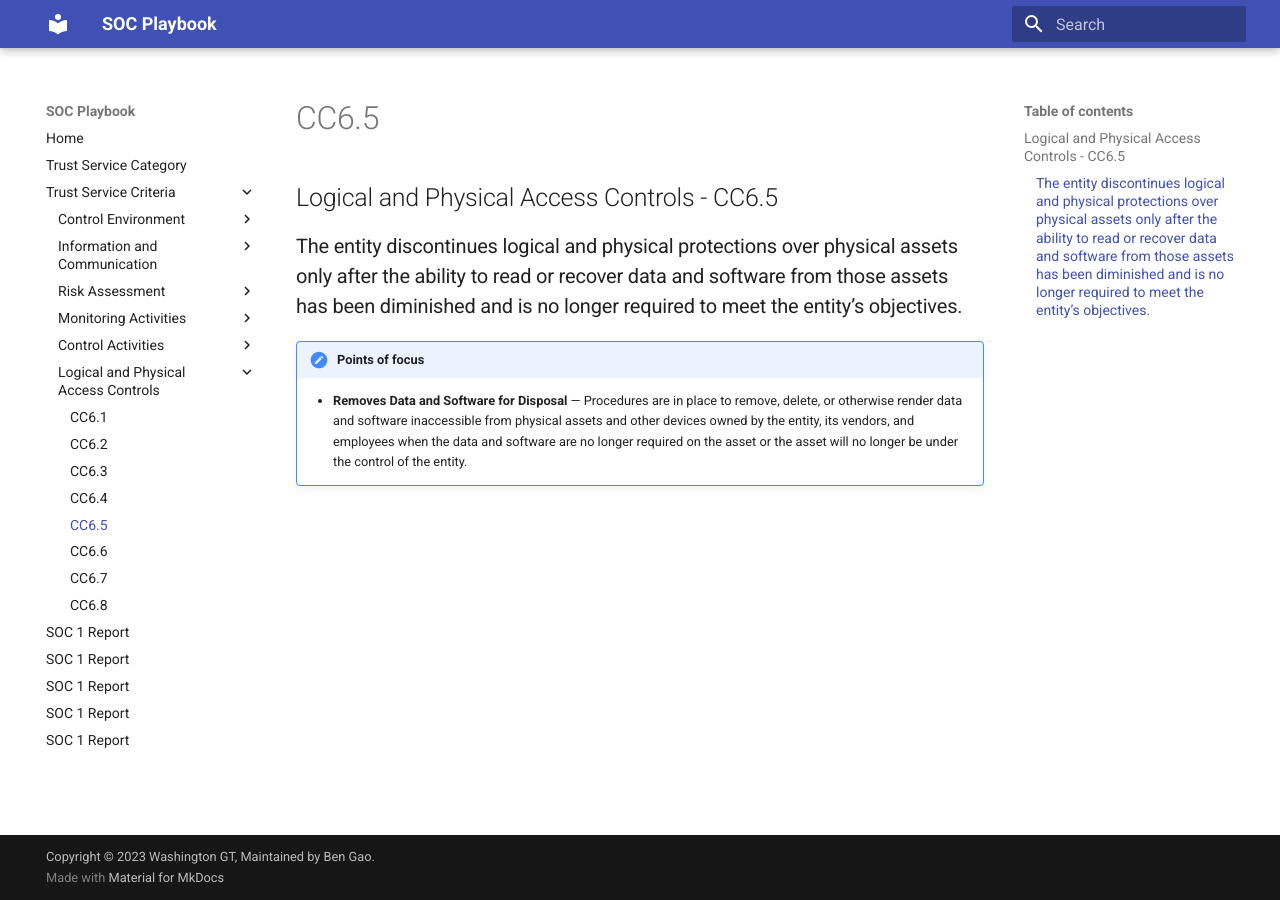
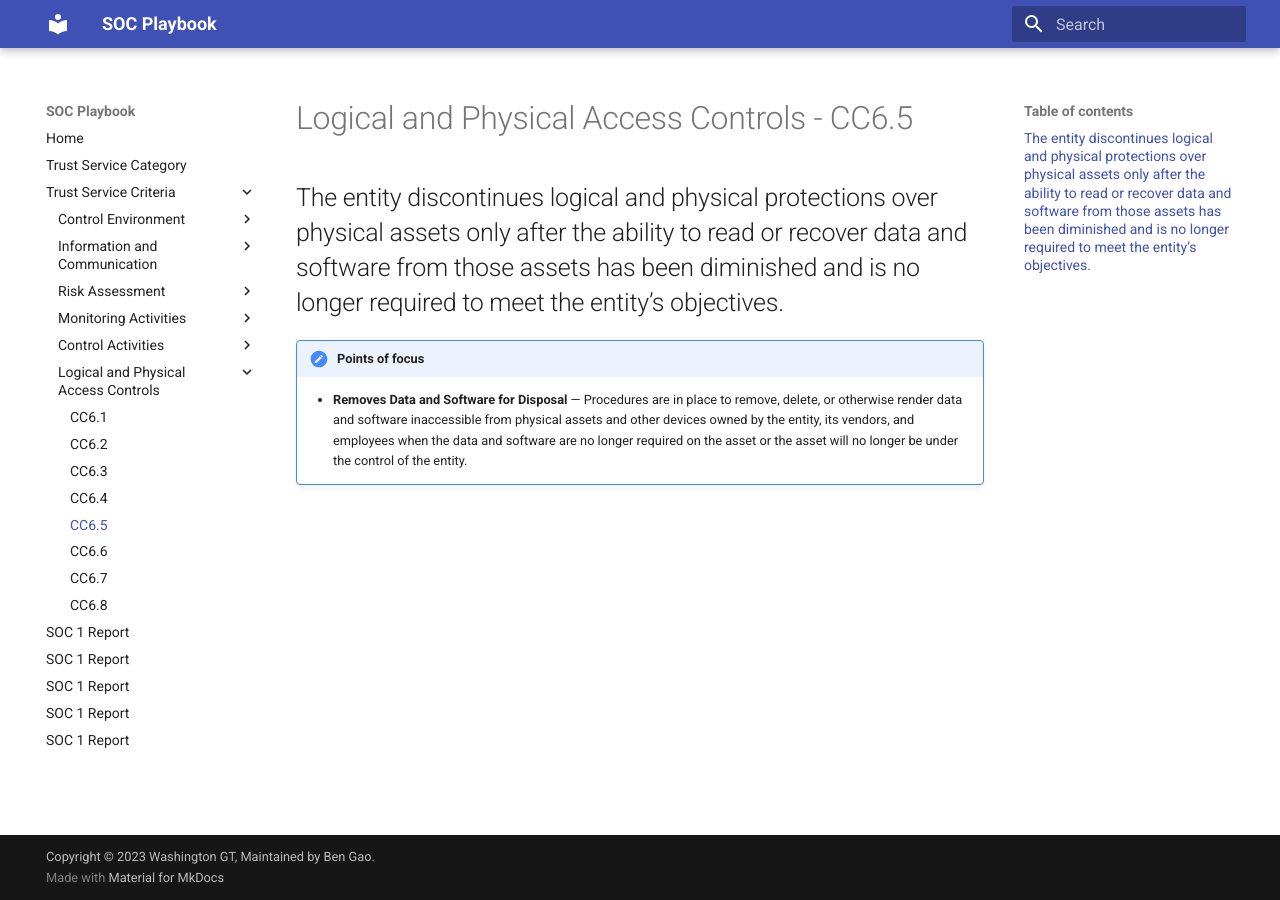
Before and after one commit to WashingtonGT/soc-playbook, an MkDocs documentation site: the page built from docs/tsc/cc6-5.md, in a window 1280 px wide. Built offline with MkDocs 1.6.1 and Material for MkDocs 9.7.7, drawn with Linux system fonts in a browser that asks for light colours.

Commit message:
Update cc6-5.md

```diff
--- a/docs/tsc/cc6-5.md
+++ b/docs/tsc/cc6-5.md
@@ -1,6 +1,6 @@
-## Logical and Physical Access Controls - CC6.5
+# Logical and Physical Access Controls - CC6.5
 
-### The entity discontinues logical and physical protections over physical assets only after the ability to read or recover data and software from those assets has been diminished and is no longer required to meet the entity’s objectives.
+## The entity discontinues logical and physical protections over physical assets only after the ability to read or recover data and software from those assets has been diminished and is no longer required to meet the entity’s objectives.
 
 !!! note "Points of focus"
 
```
